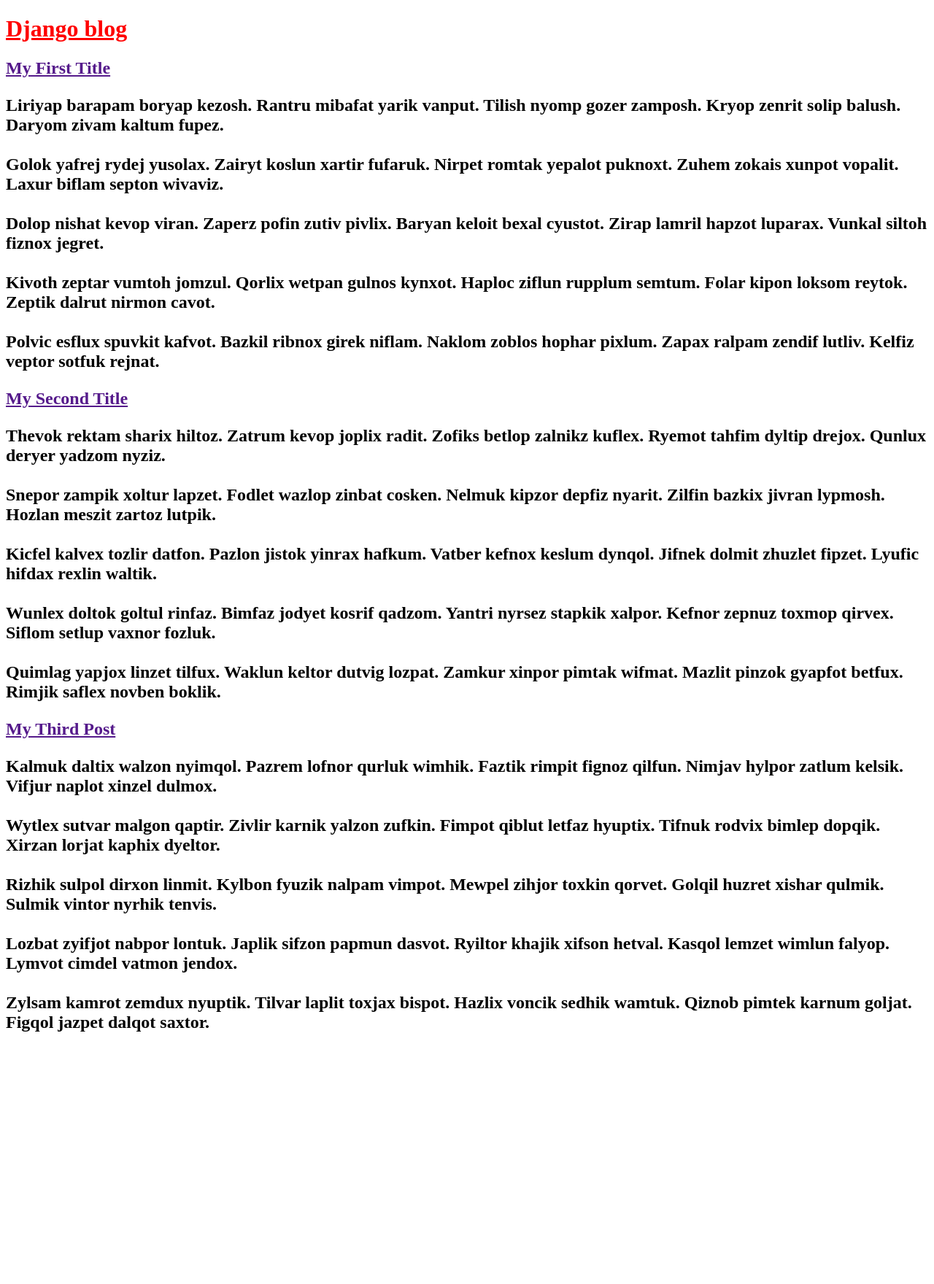
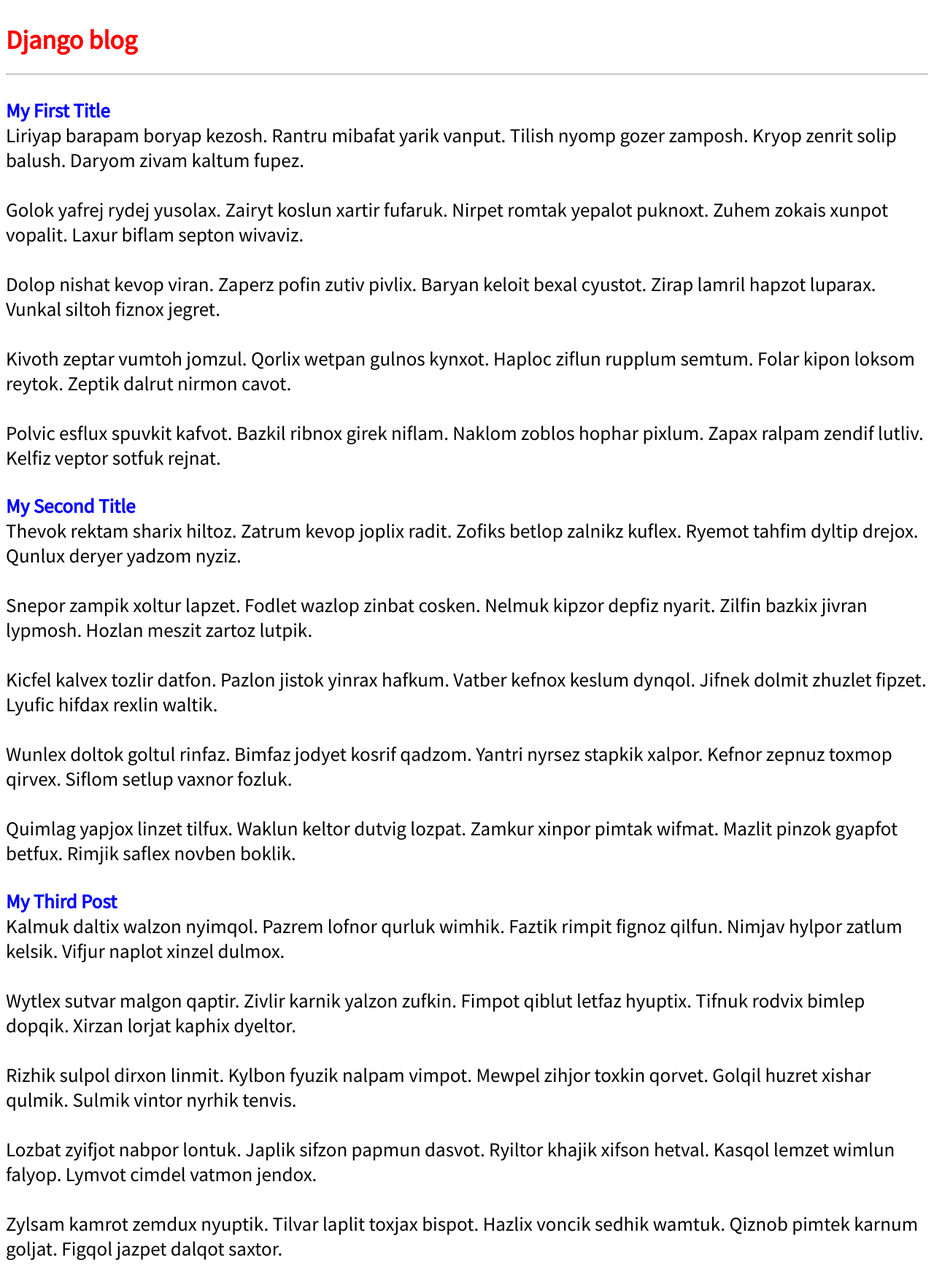
Before and after one commit to EmbryonicDev/blog, a Django app: page / in a window 1280 px wide. Shown: the whole page at 73% size. Before the commit the page ends 1414 px from the top, so only its background shows below. Run offline with Django 4.2, Linux system fonts and the light colour scheme; data comes from the database, SQL or seed files in the repository.

Commit message:
Add more css styling to base.css

```diff
--- a/static/css/base.css
+++ b/static/css/base.css
@@ -1,3 +1,47 @@
+body {
+    font-family: 'Source Sans Pro', sans-serif;
+    font-size: 18px;
+}
+
+header {
+    border-bottom: 1px solid #999;
+    margin-bottom: 2rem;
+    display: flex;
+}
+
 header h1 a {
     color: red;
+    text-decoration: none;
 }
+
+.nav-left {
+    margin-right: auto;
+}
+
+.nav-right {
+    display: flex;
+    padding-top: 2rem;
+}
+
+.post-entry {
+    margin-bottom: 2rem;
+}
+
+.post-entry h2 {
+    margin: 0.5rem 0;
+}
+
+.post-entry h2 a,
+.post-entry h2 a:visited {
+    color: blue;
+    text-decoration: none;
+}
+
+.post-entry p {
+    margin: 0;
+    font-weight: 400;
+}
+
+.post-entry h2 a:hover {
+    color: red;
+}
```
